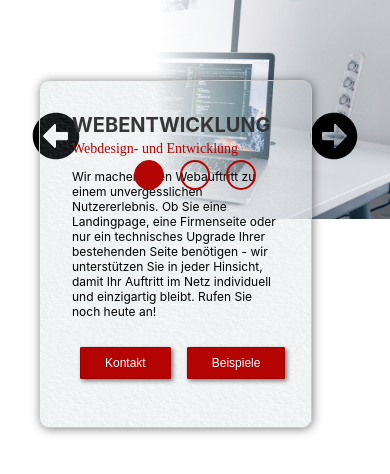
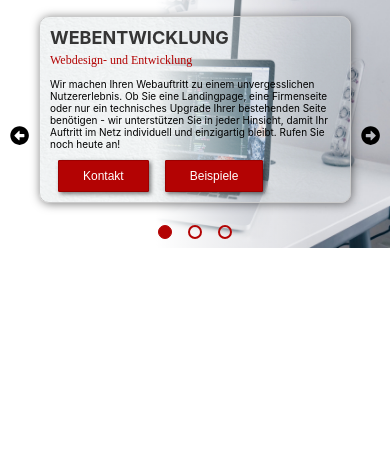
Before and after one commit to Moskill/cbmedia, a Next.js app: page /components/body/slider/Slider in a window 390 px wide. Shown: the top 474 px of the page. Built offline with nearby package versions, Linux system fonts and the light colour scheme.

Commit message:
Noch mehr responsive Anpassungen

```diff
--- a/pages/components/body/slider/Slider.module.css
+++ b/pages/components/body/slider/Slider.module.css
@@ -112,7 +112,7 @@
   position: absolute;
   color: black;
   z-index: 24;
-  bottom: 15%;
+  bottom: 5%;
   left: 40%;
   width: 20%;
 }
@@ -124,3 +124,50 @@
   border-radius: 50%;
   background-color: #b30303;
 }
+
+/* Extra small devices (phones, 600px and down) */
+@media only screen and (max-width: 600px) {
+  .right-arrow {
+    position: absolute;
+    right: 10px;
+    font-size: 1.2rem;
+    user-select: none;
+  }
+
+  .left-arrow {
+    position: absolute;
+    left: 10px;
+    font-size: 1.2rem;
+    user-select: none;
+  }
+
+  .image {
+    height: 15.5rem;
+    width: 100%;
+  }
+}
+
+/* Small devices (portrait tablets and large phones, 600px and up) */
+@media only screen and (min-width: 600px) {
+
+}
+
+/* Medium devices (landscape tablets, 768px and up) */
+@media only screen and (min-width: 768px) {
+
+}
+
+/* Large devices (laptops/desktops, 992px and up) */
+@media only screen and (min-width: 992px) {
+  .pagination {
+    z-index: 24;
+    bottom: 5%;
+    left: 40%;
+    width: 20%;
+  }
+}
+
+/* Extra large devices (large laptops and desktops, 1200px and up) */
+@media only screen and (min-width: 1200px) {
+
+}
--- a/pages/components/body/slider/SliderDots.module.css
+++ b/pages/components/body/slider/SliderDots.module.css
@@ -22,3 +22,78 @@
   margin: 0px 8px;
   background-color: #b30303;
 }
+
+/* Extra small devices (phones, 600px and down) */
+@media only screen and (max-width: 600px) {
+    .slider-dot {
+    width: 14px;
+    height: 14px;
+    margin: 0px 8px;
+  }
+
+  .slider-dot-active {
+    width: 14px;
+    height: 14px;
+    margin: 0px 8px;
+  }
+}
+
+/* Small devices (portrait tablets and large phones, 600px and up) */
+@media only screen and (min-width: 600px) {
+    .slider-dot {
+    width: 16px;
+    height: 16px;
+    margin: 0px 8px;
+  }
+
+  .slider-dot-active {
+    width: 16px;
+    height: 16px;
+    margin: 0px 8px;
+  }
+}
+
+/* Medium devices (landscape tablets, 768px and up) */
+@media only screen and (min-width: 768px) {
+  .slider-dot {
+    width: 18px;
+    height: 18px;
+    margin: 0px 8px;
+  }
+
+  .slider-dot-active {
+    width: 18px;
+    height: 18px;
+    margin: 0px 8px;
+  }
+}
+
+/* Large devices (laptops/desktops, 992px and up) */
+@media only screen and (min-width: 992px) {
+  .slider-dot {
+    width: 20px;
+    height: 20px;
+    margin: 0px 8px;
+  }
+
+  .slider-dot-active {
+    width: 20px;
+    height: 20px;
+    margin: 0px 8px;
+  }
+}
+
+/* Extra large devices (large laptops and desktops, 1200px and up) */
+@media only screen and (min-width: 1200px) {
+  .slider-dot {
+    width: 30px;
+    height: 30px;
+    margin: 0px 8px;
+  }
+
+  .slider-dot-active {
+    width: 30px;
+    height: 30px;
+    margin: 0px 8px;
+  }
+}
--- a/pages/components/body/slider/infobox/Infobox.module.css
+++ b/pages/components/body/slider/infobox/Infobox.module.css
@@ -69,26 +69,31 @@
 /* Extra small devices (phones, 600px and down) */
 @media only screen and (max-width: 600px) {
   .slider-infobox {
-    max-width: 70%;
+    max-width: 80%;
+    left: 10%;
+    top: 1rem;
+    padding: 10px;
   }
 
   .slider-infobox p {
-    font-size: 12px;
+    font-size: 10px;
   }
 
   .slider-infobox h1 {
-    font-size: 20px;
+    font-size: 18px;
     color: #353535;
     margin-bottom: 0px;
     margin-top: 0rem;
   }
   .slider-subtitle {
-    font-size: 14px;
+    font-size: 12px;
+    margin: 0px;
   }
 
   .slider-infobox button {
     font-size: 12px;
     padding: 8px 24px;
+    margin: 0rem 0.5rem;
   }
 
   .slider-btn-box {
@@ -100,6 +105,9 @@
 @media only screen and (min-width: 600px) {
   .slider-infobox {
     max-width: 70%;
+    left: 15%;
+    top: 1rem;
+    padding: 10px;
   }
 
   .slider-infobox p {
@@ -130,6 +138,8 @@
 @media only screen and (min-width: 768px) {
   .slider-infobox {
     max-width: 70%;
+    padding: 1rem;
+    margin: 2rem 0rem;
   }
 
   .slider-infobox p {
```
Also changed, not shown: pages/components/body/topContainer/TopContainer.module.css (+0 -10 lines).
